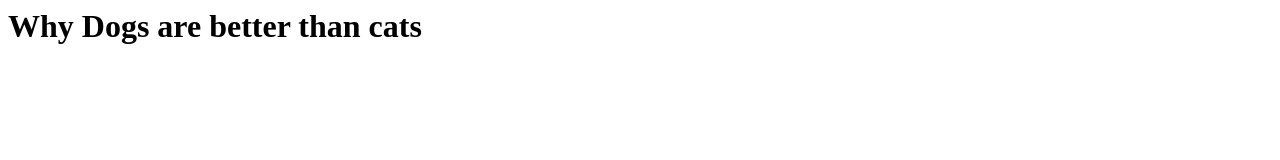
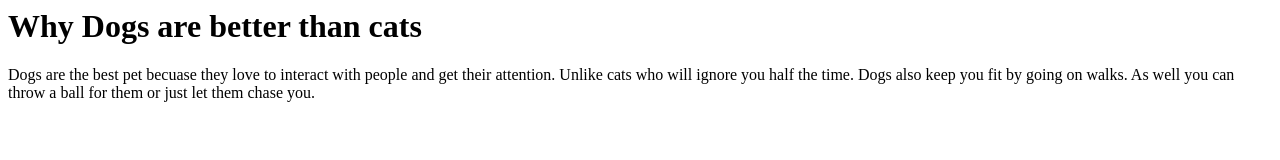
Before and after one commit to peeversjack/1054-Midterm, a plain HTML site: page index.html in a window 1280 px wide. Drawn offline with Linux system fonts and the light colour scheme.

Commit message:
updated index file

```diff
--- a/index.html
+++ b/index.html
@@ -4,5 +4,8 @@
     </head>
     <body>
     	<h1>Why Dogs are better than cats</h1>
+   <p>Dogs are the best pet becuase they love to interact with people and get their attention.
+   Unlike cats who will ignore you half the time. Dogs also keep you fit by going on walks. As well you can throw a ball for them or just let them chase you.</p>
+
     </body>
 </html>
```
